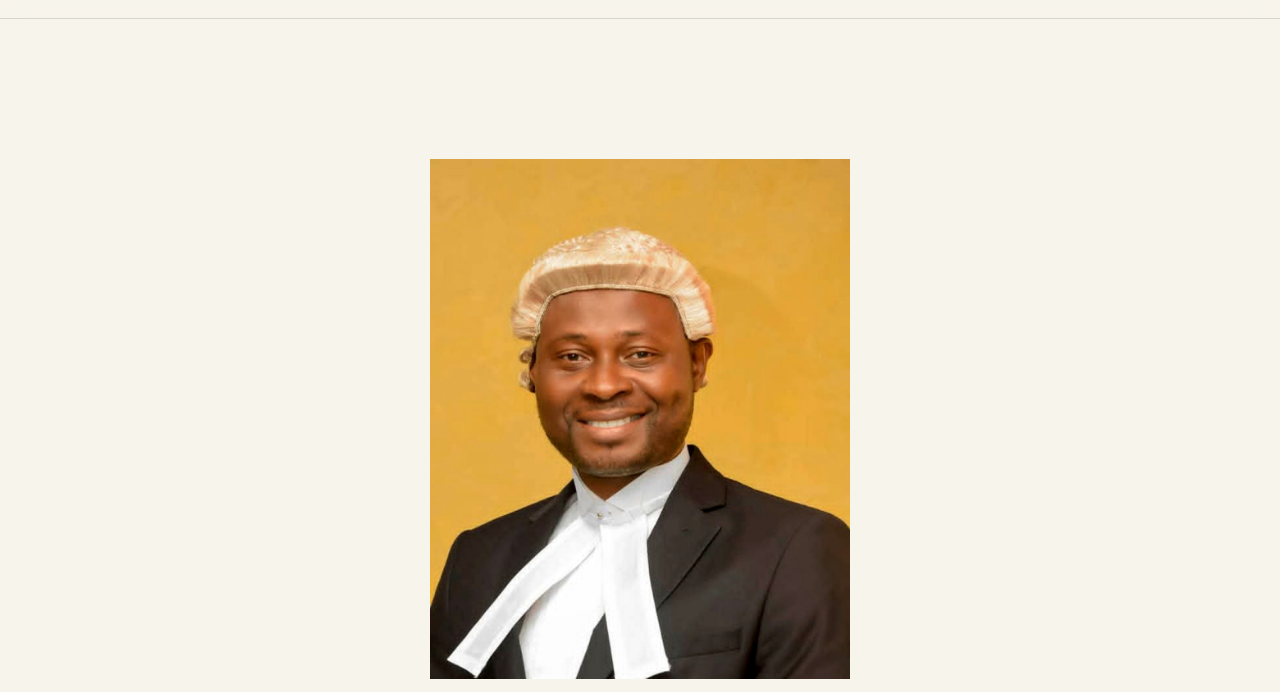
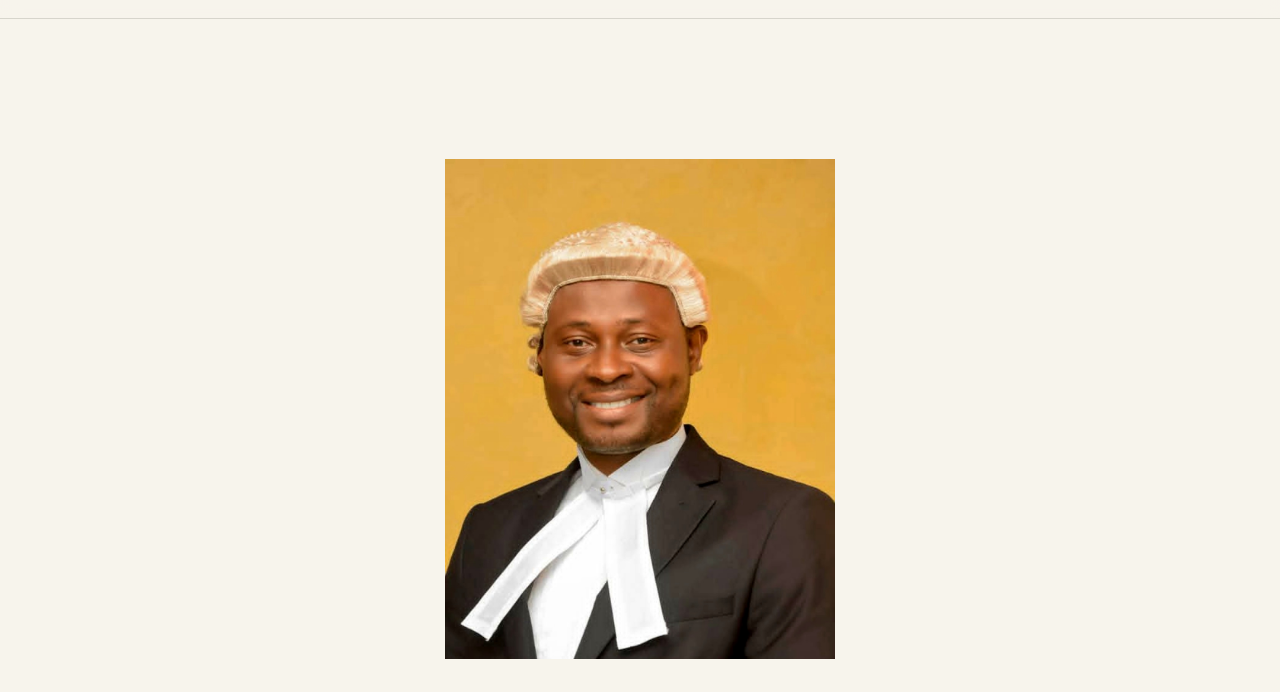
Before and after one commit to oloyedeayooluwa-netizen/ja-oloyede-website, a plain HTML site: page index.html in a window 1280 px wide. Shown: the part 66-758 px from the top of the page. Drawn offline with Linux system fonts and the light colour scheme.

Commit message:
Update style.css

```diff
--- a/style.css
+++ b/style.css
@@ -600,8 +600,8 @@ section { padding: clamp(56px, 9vw, 110px) 0; }
 /* Hero photo */
 .hero-photo {
   width: 100%;
-  max-width: 420px;
-  height: 520px;
+  max-width: 390px;
+  height: 500px;
   object-fit: cover;
   object-position: center top;
   margin: 0 auto 36px;
```
